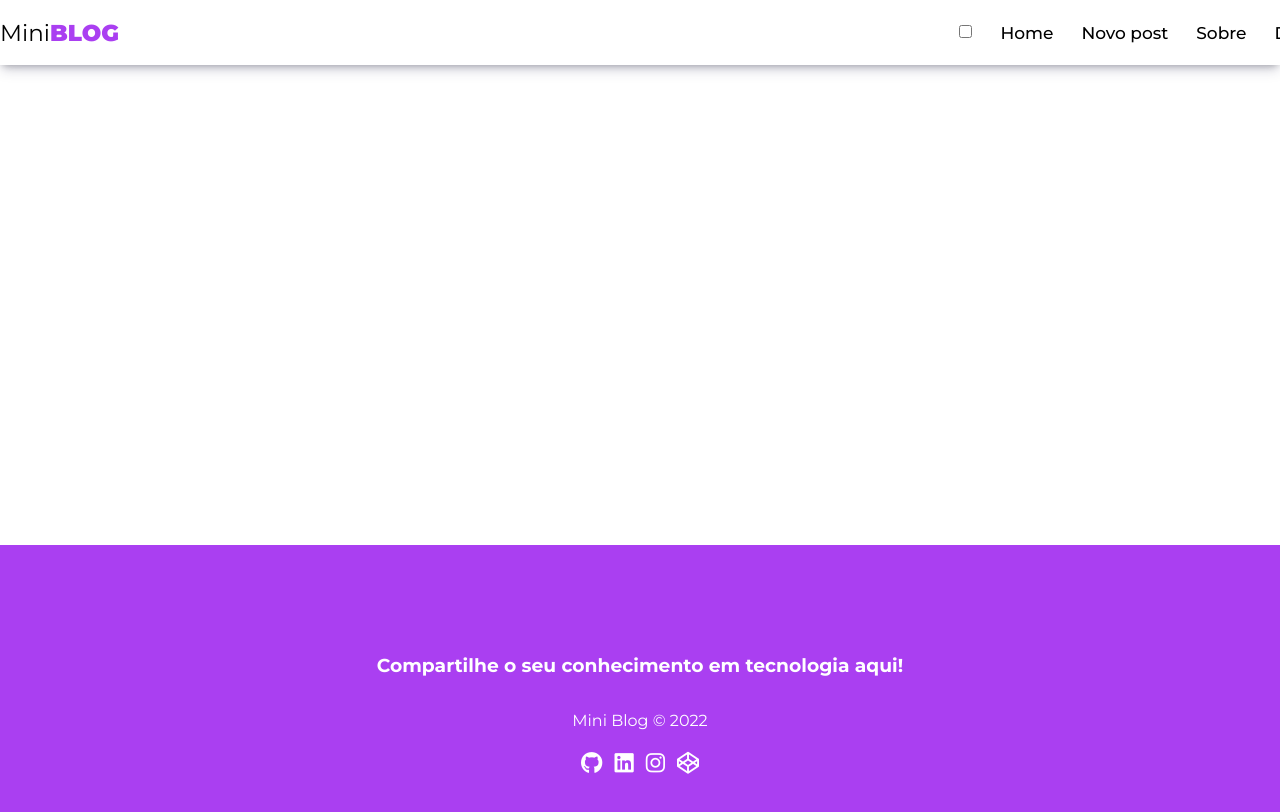
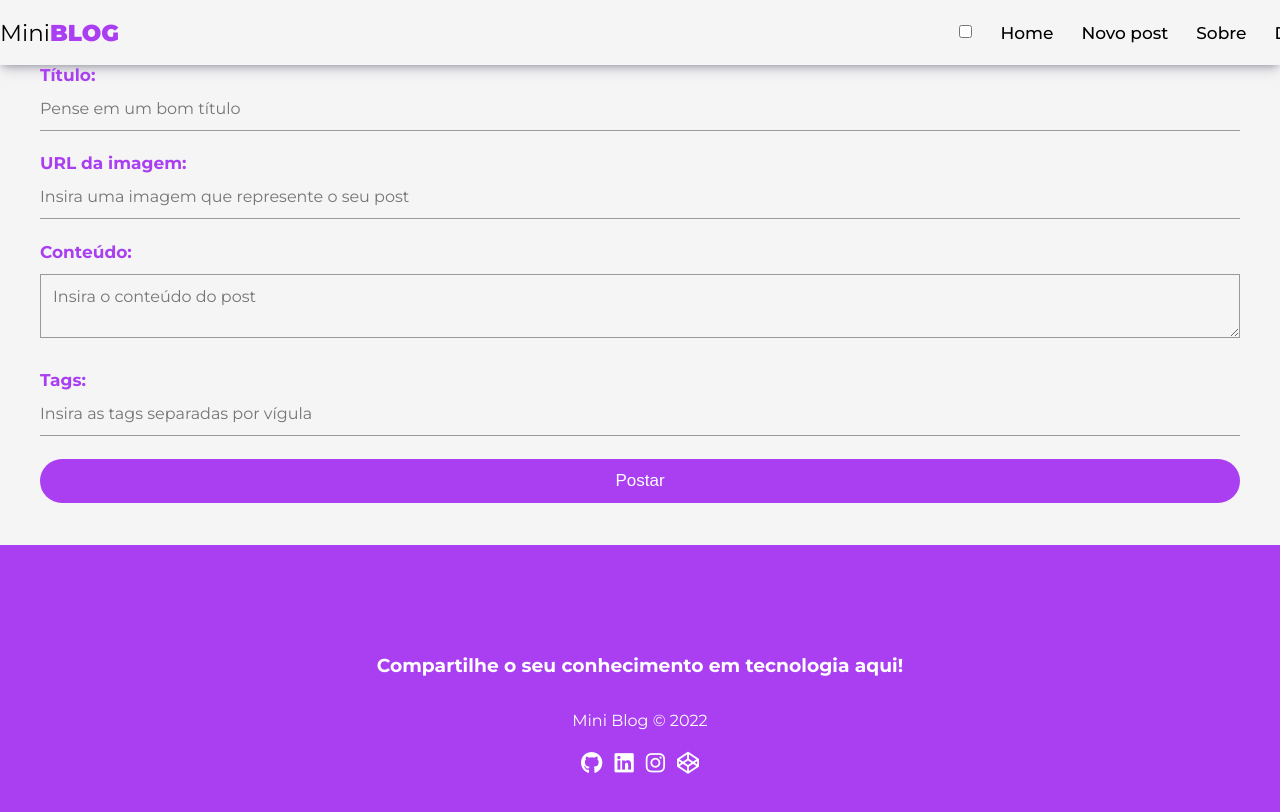
Before and after one commit to fabio2g/miniblog, a React (Create React App) app: page /post/edit/1 in a window 1280 px wide. Shown: the top 812 px of the page. Built offline with nearby package versions, Linux system fonts and the light colour scheme; no server answers; the database is empty; sample sign-in values are in the browser's storage.

Commit message:
criado a view de edição de post

```diff
--- a/src/App.js
+++ b/src/App.js
@@ -14,6 +14,7 @@ import Register from "./pages/Register/Register";
 import { AuthProvider } from "./context/AuthContext";
 import Post from "./pages/Post/Post";
 import Search from "./pages/Search/Search";
+import EditPost from "./pages/EditPost/EditPost";
 
 function App() {
     const [user, setUser] = useState(undefined);
@@ -70,6 +71,16 @@ function App() {
                                 }
                             />
                             <Route
+                                path="/post/edit/:id"
+                                element={
+                                    user ? (
+                                        <EditPost />
+                                    ) : (
+                                        <Navigate to={"/login"} />
+                                    )
+                                }
+                            />
+                            <Route
                                 path="/login"
                                 element={
                                     !user ? <Login /> : <Navigate to={"/"} />
--- a/src/hooks/useFetchDocuments.js
+++ b/src/hooks/useFetchDocuments.js
@@ -8,7 +8,11 @@ import {
     where,
 } from "firebase/firestore";
 
-export const useFetchDocuments = (docColllection, search = null) => {
+export const useFetchDocuments = (
+    docColllection,
+    search = null,
+    uid = null
+) => {
     const [documents, setDocuments] = useState("");
     const [loading, setLoading] = useState("");
     const [error, setError] = useState("");
@@ -30,6 +34,12 @@ export const useFetchDocuments = (docColllection, search = null) => {
                     dataQuery = await query(
                         collectionRef,
                         where("tagsArray", "array-contains", search),
+                        orderBy("createAt", "desc")
+                    );
+                } else if (uid) {
+                    dataQuery = await query(
+                        collectionRef,
+                        where("uid", "==", uid),
                         orderBy("createAt", "desc")
                     );
                 } else {
@@ -55,7 +65,7 @@ export const useFetchDocuments = (docColllection, search = null) => {
             }
         };
         loadDocuments();
-    }, [docColllection, cancelled]);
+    }, [docColllection, search, uid, cancelled]);
 
     useEffect(() => {
         return () => setCancelled(true);
--- a/src/index.css
+++ b/src/index.css
@@ -10,6 +10,7 @@ body {
     margin: 0;
     box-sizing: border-box;
     font-family: "Montserrat", sans-serif;
+    background: #f5f5f5;
 }
 
 /* scroll */
@@ -154,6 +155,15 @@ nav a {
     animation: spin 2s linear infinite;
 }
 
+.loading {
+    width: 100%;
+    height: 50vh;
+    display: flex;
+    justify-content: center;
+    align-items: center;
+}
+
+
 .container_posts {
     margin: 4em auto;
     display: flex;
--- a/src/pages/Dashboard/Dashboard.js
+++ b/src/pages/Dashboard/Dashboard.js
@@ -1,9 +1,86 @@
 import styles from "./Dashboard.module.css";
+import { useState } from "react";
+import { useEffect } from "react";
+import { Link } from "react-router-dom";
+import { useAuthValue } from "../../context/AuthContext";
+import { useFetchDocuments } from "../../hooks/useFetchDocuments";
 
 const Dashboard = () => {
+    const [postsUser, setPostsUser] = useState([]);
+    const [loading, setLoading] = useState("");
+
+    const { user } = useAuthValue();
+    const uid = user.uid;
+
+    const { documents: posts } = useFetchDocuments("posts");
+
+    useEffect(() => {
+        const getPostByUserId = (postsList) => {
+            setLoading(true);
+
+            let postsFromUser = [];
+            for (let i in postsList) {
+                if (postsList[i].user === uid) postsFromUser.push(postsList[i]);
+            }
+
+            setPostsUser(postsFromUser);
+            setLoading(false);
+        };
+
+        getPostByUserId(posts);
+    }, [posts, uid]);
+
     return (
-        <div>
-            <h1>Dashboard</h1>
+        <div className={styles.box_dashboard}>
+            <h2>Gerencie seus posts</h2>
+            {loading && (
+                <div className={"loading"}>
+                    <div className="loader"></div>
+                </div>
+            )}
+            {postsUser.length > 0 ? (
+                <div>
+                    <table className={styles.box_table_posts}>
+                        <tr>
+                            <th className={styles.table_header}>Postagem</th>
+                            <th className={styles.table_header}>Ação</th>
+                        </tr>
+                        {postsUser.map((post) => (
+                            <tr>
+                                <td className={styles.column1}>
+                                    <strong>{post.title}</strong>
+                                </td>
+                                <td className={styles.column2}>
+                                    <div>
+                                        <Link to={`/post/${post.id}`}>
+                                            <button className={styles.success}>
+                                                Ver
+                                            </button>
+                                        </Link>
+                                        <Link to={`/post/edit/${post.id}`}>
+                                            <button className={styles.alert}>
+                                                Editar
+                                            </button>
+                                        </Link>
+                                        <button className={styles.danger}>
+                                            Excluir
+                                        </button>
+                                    </div>
+                                </td>
+                            </tr>
+                        ))}
+                    </table>
+                </div>
+            ) : (
+                <>
+                    <h3>Você ainda não possui postagens</h3>
+                    <Link to={"/post/create"}>
+                        <button className="btn_success">
+                            Crie seu primeiro post
+                        </button>
+                    </Link>
+                </>
+            )}
         </div>
     );
 };
--- a/src/pages/Dashboard/Dashboard.module.css
+++ b/src/pages/Dashboard/Dashboard.module.css
@@ -0,0 +1,59 @@
+.box_dashboard {
+    max-width: 800px;
+    margin: auto;
+}
+
+.box_table_posts {
+    width: 100%;
+    border-collapse: collapse;
+}
+
+.table_header {
+    text-align: center;
+}
+
+.column1 {
+    text-align: left;
+    max-width: 75%;
+}
+
+.column2 {
+    width: 25%;
+    max-width: 25%;
+}
+
+.column1,
+.column2 {
+    border-bottom: 1px solid #dddddd;
+    padding: 8px 0;
+}
+
+.column2 div {
+    display: flex;
+    justify-content: space-between;
+}
+
+.column2 button {
+    background: #ccc;
+    border: none;
+    outline: none;
+    padding: 6px 12px;
+    line-height: 24px;
+    border-radius: 6px;
+    font-size: 14px;
+}
+
+.box_table_posts .danger {
+    background: #dc3545;
+    color: #ffffff;
+}
+
+.box_table_posts .success {
+    background: #198754;
+    color: #ffffff;
+}
+
+.box_table_posts .alert {
+    background: #ffc107;
+    color: #000;
+}
--- /dev/null
+++ b/src/pages/EditPost/EditPost.js
@@ -0,0 +1,91 @@
+import React from "react";
+import { useEffect } from "react";
+import { useState } from "react";
+import { useParams } from "react-router-dom";
+import { useFetchDocument } from "../../hooks/useFetchDocument";
+
+const EditPost = () => {
+    const [title, setTitle] = useState("");
+    const [image, setImage] = useState("");
+    const [body, setBody] = useState("");
+    const [tags, setTags] = useState("");
+    const [error, setError] = useState("");
+
+    const { id } = useParams();
+
+    const { document: post, loading } = useFetchDocument("posts", id);
+
+    useEffect(() => {
+        if (post) {
+            setTitle(post.title);
+            setImage(post.image);
+            setBody(post.body);
+
+            const tags = post.tagsArray.join(", ");
+            setTags(tags);
+        }
+    }, [post]);
+
+    const handleSubmit = (e) => {
+        e.preventDefault();
+    };
+
+    console.log("edit", post);
+
+    return (
+        <div>
+            <form className="form" onSubmit={handleSubmit}>
+                <label>
+                    <span>Título:</span>
+                    <input
+                        type="text"
+                        name="title"
+                        required
+                        placeholder="Pense em um bom título"
+                        onChange={(e) => setTitle(e.target.value)}
+                        value={title}
+                    />
+                </label>
+                <label>
+                    <span>URL da imagem:</span>
+                    <input
+                        type="text"
+                        placeholder="Insira uma imagem que represente o seu post"
+                        required
+                        onChange={(e) => setImage(e.target.value)}
+                        value={image}
+                    />
+                </label>
+                <label>
+                    <span>Conteúdo:</span>
+                    <textarea
+                        name="body"
+                        placeholder="Insira o conteúdo do post"
+                        required
+                        onChange={(e) => setBody(e.target.value)}
+                        value={body}
+                    ></textarea>
+                </label>
+                <label>
+                    <span>Tags:</span>
+                    <input
+                        type="text"
+                        placeholder="Insira as tags separadas por vígula"
+                        required
+                        onChange={(e) => setTags(e.target.value)}
+                        value={tags}
+                    />
+                </label>
+                {loading ? (
+                    <button className="btn_success btn_disabled" disabled>
+                        Aguarde...
+                    </button>
+                ) : (
+                    <button className="btn_success">Postar</button>
+                )}
+            </form>
+        </div>
+    );
+};
+
+export default EditPost;
--- a/src/pages/Home/Home.js
+++ b/src/pages/Home/Home.js
@@ -20,7 +20,7 @@ const Home = ({ theme }) => {
     return (
         <div className={styles.box_home}>
             {loading && (
-                <div className={styles.loading}>
+                <div className={"loading"}>
                     <div className="loader"></div>
                 </div>
             )}
--- a/src/pages/Home/Home.module.css
+++ b/src/pages/Home/Home.module.css
@@ -43,12 +43,3 @@ button {
 .search i {
     color: #666;
 }
-
-
-.loading {
-    width: 100%;
-    height: 50vh;
-    display: flex;
-    justify-content: center;
-    align-items: center;
-}
--- a/src/pages/Search/Search.js
+++ b/src/pages/Search/Search.js
@@ -7,13 +7,24 @@ const Search = ({ theme }) => {
     const query = useQuery();
     const search = query.get("query").toLocaleLowerCase();
 
-    const { documents: posts } = useFetchDocuments("posts", search);
+    const {
+        documents: posts,
+        loading,
+        error,
+    } = useFetchDocuments("posts", search);
 
     return (
         <div className={styles.box_search}>
-            <h2>
-                Resultados para: <span>{search}</span>{" "}
-            </h2>
+            {loading && (
+                <div className={"loading"}>
+                    <div className="loader"></div>
+                </div>
+            )}
+            {!loading && (
+                <h2>
+                    Resultados para: <span>{search}</span>{" "}
+                </h2>
+            )}
             <div className={"container_posts"}>
                 {posts &&
                     posts.map((post) => (
```
Also changed, not shown: src/components/CardPost/CardPost.module.css (+20 -7 lines), src/pages/EditPost/EditPost.module.css (added), src/pages/Search/Search.module.css (line endings or trailing spaces).
